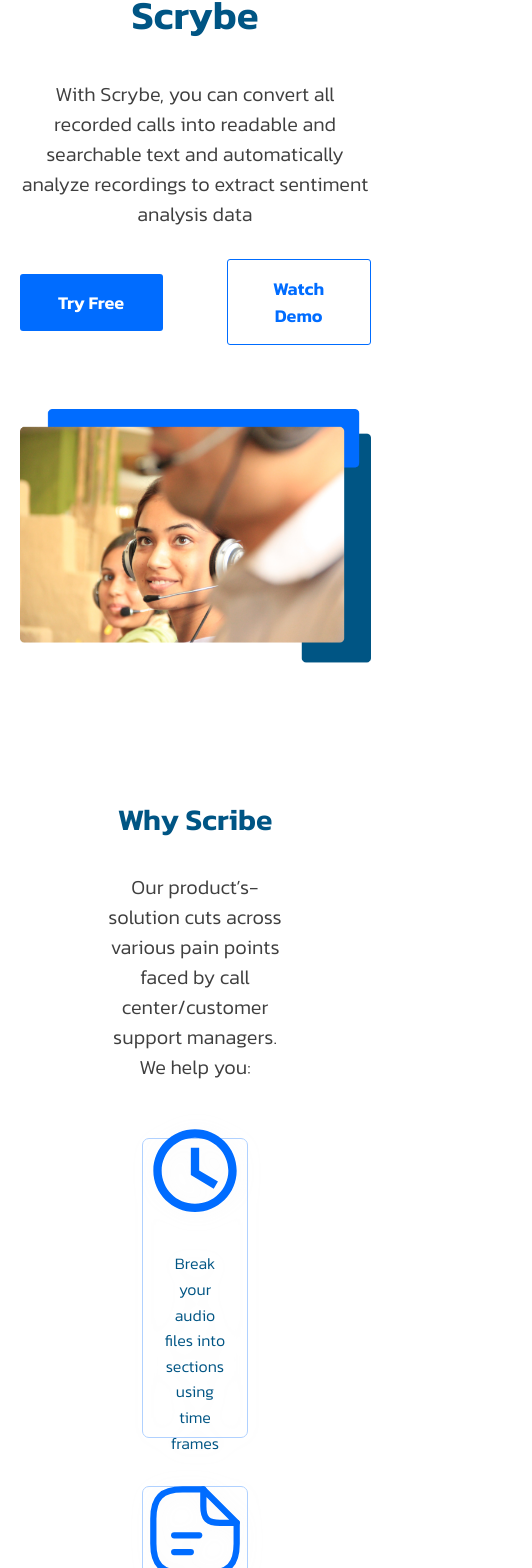
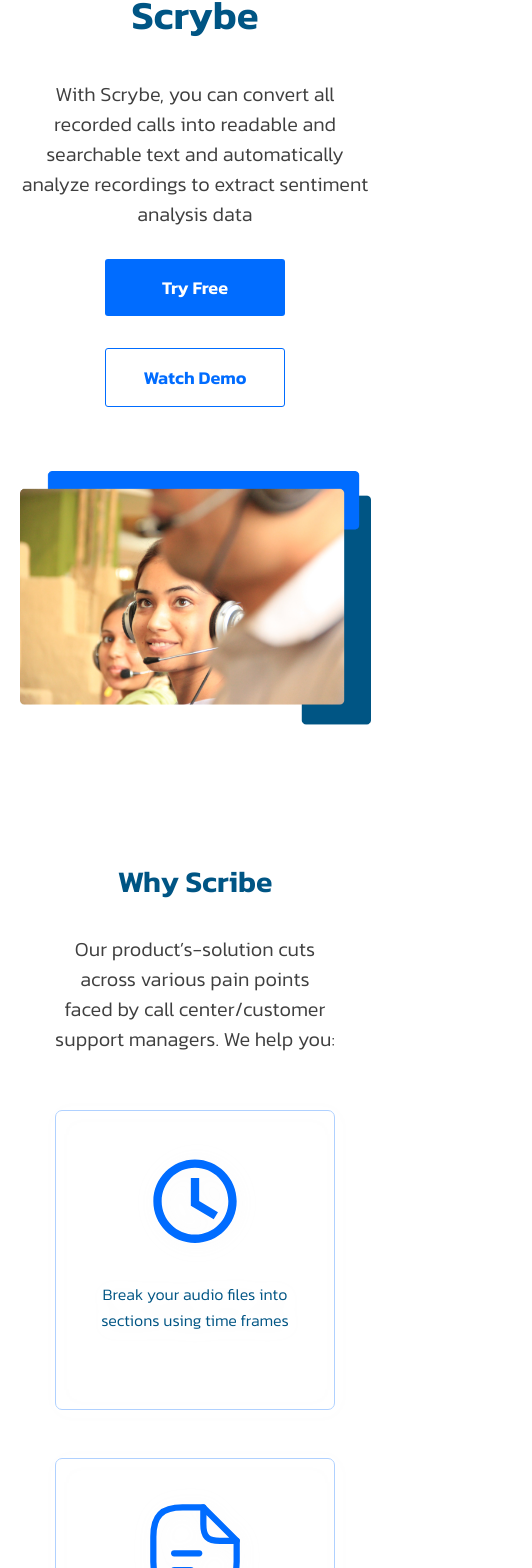
Before and after one commit to KodianKodes/customersupport.web-1, a React (Vite) app in the folder scrybe_frontend/: page /solution in a window 390 px wide. Shown: the part 419-1987 px from the top of the page, 532 px wide, since content can reach past the window. Built offline with nearby package versions, Linux system fonts and the light colour scheme.

Commit message:
fix:(scrybe:FRO-20) fix media query

```diff
--- a/scrybe_frontend/src/solutions-page/Solutions.css
+++ b/scrybe_frontend/src/solutions-page/Solutions.css
@@ -465,6 +465,22 @@
   .why-scrybe .container .card-container .card {
     width: 38%;
   }
+  .container .setblur-container .cont h1 {
+    font-size: 30px;
+  }
+  .container .setblur-container .cont h4 {
+    font-size: 18px;
+  }
+  .container .upload-container .cont h1 {
+    font-size: 30px;
+    text-align: center;
+  }
+  .container .upload-container .cont h4 {
+    font-size: 18px;
+  }
+}
+
+@media (max-width: 1376px) {
   .buss-section .container .buss-flex {
     display: -webkit-box;
     display: -ms-flexbox;
@@ -479,7 +495,7 @@
     -webkit-box-pack: justify;
         -ms-flex-pack: justify;
             justify-content: space-between;
-    row-gap: 4rem;
+    row-gap: 6rem;
   }
   .buss-section .container .buss-flex .buss-txt, .buss-section .container .buss-flex .buss-img {
     width: 100%;
@@ -499,23 +515,51 @@
     -webkit-box-pack: justify;
         -ms-flex-pack: justify;
             justify-content: space-between;
-    row-gap: 4rem;
+    row-gap: 6rem;
   }
   .monitor-section .container .monitor-flex .buss-txt, .monitor-section .container .monitor-flex .buss-img {
     width: 100%;
     text-align: center;
   }
-  .container .setblur-container .cont h1 {
-    font-size: 30px;
+}
+
+@media (max-width: 920px) {
+  .why-scrybe .container .card-container .card {
+    width: 45%;
   }
-  .container .setblur-container .cont h4 {
-    font-size: 18px;
+}
+
+@media (max-width: 790px) {
+  .why-scrybe .container p {
+    width: 80%;
   }
-  .container .upload-container .cont h1 {
-    font-size: 30px;
+  .why-scrybe .container .card-container .card {
+    width: 55%;
   }
-  .container .upload-container .cont h4 {
-    font-size: 18px;
+}
+
+@media (max-width: 570px) {
+  .why-scrybe .container .card-container .card {
+    width: 65%;
+  }
+}
+
+@media (max-width: 550px) {
+  .why-scrybe .container .card-container .card {
+    width: 100%;
+  }
+}
+
+@media (max-width: 420px) {
+  .content-section .container .flex-items .txt-item .btns {
+    -webkit-box-orient: vertical;
+    -webkit-box-direction: normal;
+        -ms-flex-direction: column;
+            flex-direction: column;
+    gap: 2rem;
+  }
+  .container .setblur-container .cont, .container .upload-container .cont {
+    width: 100%;
   }
 }
 /*# sourceMappingURL=Solutions.css.map */
--- a/scrybe_frontend/src/solutions-page/Solutions.jsx
+++ b/scrybe_frontend/src/solutions-page/Solutions.jsx
@@ -138,11 +138,7 @@ function Solutions() {
         <div className="upload-container">
           <div className="cont">
             <h4>Ready to improve your customer support efficiency?</h4>
-            <h1>
-              <span>Upload.</span>
-              Transcribe.
-              <span>Analyze.</span>
-            </h1>
+            <h1>Upload. Transcribe. Analyze.</h1>
             <button type="button">Try for Free</button>
           </div>
         </div>
@@ -212,7 +208,7 @@ function Solutions() {
               by email: info@scrybe.com.
             </h4>
             <h1>
-              <span>Get Started With</span>
+              <span>Get Started With </span>
               Scrybe
             </h1>
             <button type="button">Try for Free</button>
--- a/scrybe_frontend/src/solutions-page/Solutions.scss
+++ b/scrybe_frontend/src/solutions-page/Solutions.scss
@@ -384,35 +384,6 @@
         }
     }
 
-    .buss-section {
-        .container {
-
-            .buss-flex {
-                @include flexItem(space-between, column);
-                row-gap: 4rem;
-
-                .buss-txt, .buss-img {
-                    width: 100%;
-                    text-align: center;
-                }
-            }
-        }
-    }
-
-    .monitor-section {
-        .container {
-            .monitor-flex {
-                @include flexItem(space-between, column-reverse );
-                row-gap: 4rem;
-
-                .buss-txt, .buss-img {
-                    width: 100%;
-                    text-align: center;
-                }
-            }
-        }
-    }
-
     .container {
         .setblur-container {
             .cont {
@@ -432,6 +403,7 @@
             .cont {
                 h1 {
                     font-size: 30px;
+                    text-align: center;
                 }
 
                 h4 {
@@ -441,3 +413,109 @@
         }
     }
 }
+
+@media (max-width: 1376px) {
+    .buss-section {
+        .container {
+
+            .buss-flex {
+                @include flexItem(space-between, column);
+                row-gap: 6rem;
+
+                .buss-txt, .buss-img {
+                    width: 100%;
+                    text-align: center;
+                }
+            }
+        }
+    }
+
+    .monitor-section {
+        .container {
+            .monitor-flex {
+                @include flexItem(space-between, column-reverse );
+                row-gap: 6rem;
+
+                .buss-txt, .buss-img {
+                    width: 100%;
+                    text-align: center;
+                }
+            }
+        }
+    }
+}
+
+@media (max-width: 920px) {
+    .why-scrybe {
+        .container {
+            .card-container {
+                .card {
+                    width: 45%;
+                }
+            }
+        }
+    }
+}
+
+@media (max-width: 790px) {
+    .why-scrybe {
+        .container {
+            p {
+                width: 80%;
+            }
+            .card-container {
+                .card {
+                    width: 55%;
+                }
+            }
+        }
+    }
+}
+
+@media (max-width: 570px) {
+    .why-scrybe {
+        .container {
+            .card-container {
+                .card {
+                    width: 65%;
+                }
+            }
+        }
+    }
+}
+
+
+@media (max-width: 550px) {
+    .why-scrybe {
+        .container {
+            .card-container {
+                .card {
+                    width: 100%;
+                }
+            }
+        }
+    }
+}
+
+@media (max-width: 420px) {
+    .content-section {
+        .container {
+            .flex-items {
+                .txt-item {
+                    .btns {
+                        flex-direction: column;
+                        gap: 2rem;
+                    }
+                }
+            }
+        }
+    }
+
+    .container {
+        .setblur-container, .upload-container {
+            .cont {
+                width: 100%;
+            }
+        }
+    }
+}
```
Also changed, not shown: 1 other file (tests, documents, lock files or other folders).
